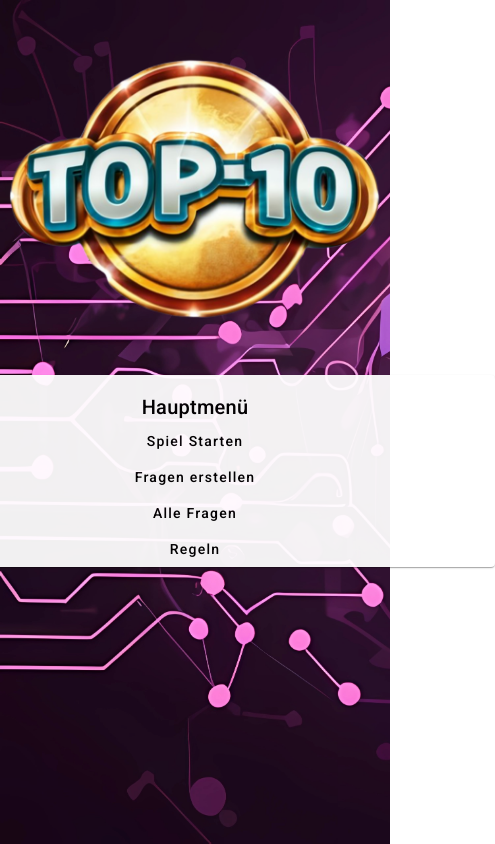
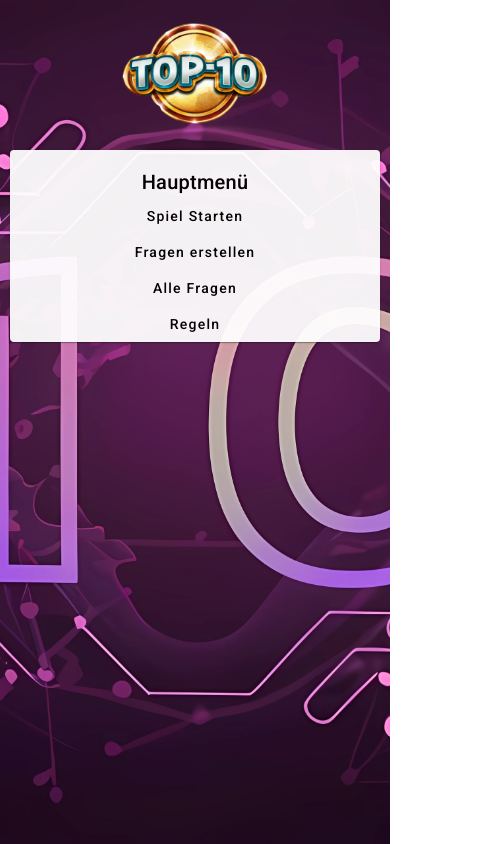
Before and after one commit to MrIwan/top10, an Angular app in the folder frontend/: page / in a window 390 px wide. Shown: the whole page, 495 px wide, since content can reach past the window. Built offline with nearby package versions, Linux system fonts and the light colour scheme.

Commit message:
mobiele Ansicht

```diff
--- a/frontend/src/app/app.component.html
+++ b/frontend/src/app/app.component.html
@@ -1,5 +1,5 @@
 <div id="bg">
-    <div class="main-content">
+    <div class="main">
         <img src="../assets/images/logo.png" class="logo-img">
         <router-outlet></router-outlet>
     </div>
--- a/frontend/src/styles.css
+++ b/frontend/src/styles.css
@@ -10,13 +10,16 @@ body {
     background-image: url('./assets/images/bg.jpg');
     background-size: 100%;
     background-size: cover;
+    background-position: center;
     display: flex;
     justify-content: center;
 }
 
 .logo-img {
-    width: 600px;
+    width: auto;
 }
+
+
 
 .main-content {
     display: flex;
@@ -26,6 +29,18 @@ body {
 .main-card {
     width: 600px;
     opacity: 0.94;
+}
+
+@media (max-width : 600px) {
+    .logo-img {
+        width: 60%;
+        margin-left: 20%
+    }
+
+    .main-card {
+        width: 95%;
+        margin-left: 2.5%;
+    }
 }
 
 .main-card-header {
```
